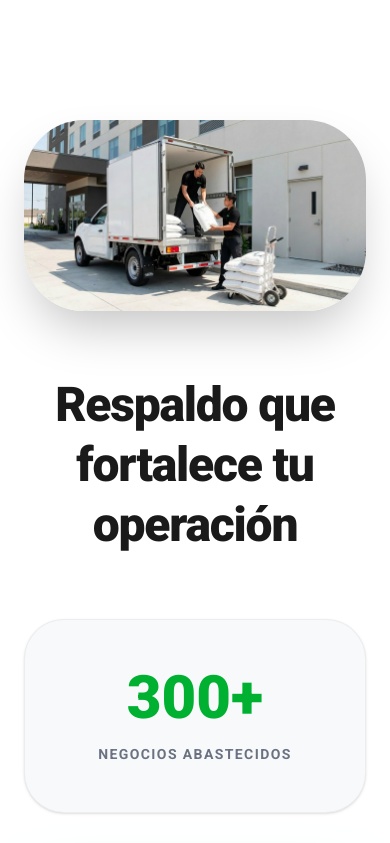
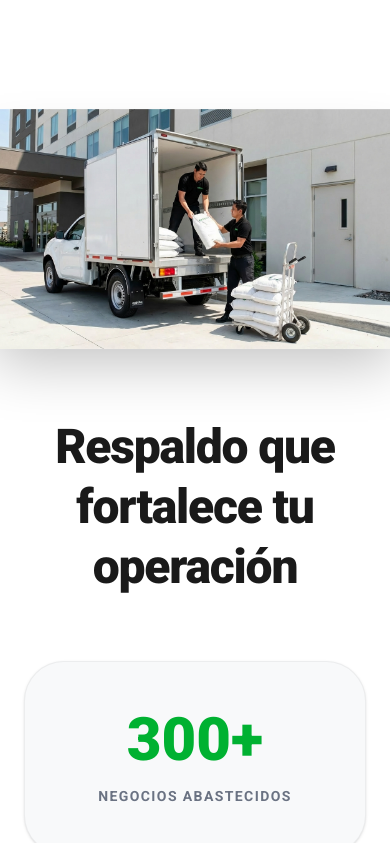
Before and after one commit to NeopointAgency/comercel, a React (Vite) app: page / in a window 390 px wide. Shown: the part 4200-5043 px from the top of the page. Built offline with nearby package versions, Linux system fonts and the light colour scheme.

Commit message:
Implement advanced scroll-shrink animation for stats image

```diff
--- a/src/App.tsx
+++ b/src/App.tsx
@@ -46,16 +46,38 @@ export default function App() {
       start: 'top 90%'
     });
 
+    // Stats Image Expansion/Shrink Animation
+    gsap.fromTo(".stats-img-container",
+      {
+        width: "100%",
+        borderRadius: 0,
+        scale: 1.1
+      },
+      {
+        width: isMobile ? "90%" : "85%",
+        maxWidth: "1024px",
+        borderRadius: isMobile ? 30 : 60,
+        scale: 1,
+        ease: "none",
+        scrollTrigger: {
+          trigger: ".stats-section",
+          start: "top bottom",
+          end: "top top+=100",
+          scrub: 1
+        }
+      }
+    );
+
     // Stats Section & Counters coordinated reveal
     const statsTl = gsap.timeline({
       scrollTrigger: {
-        trigger: '.stats-section',
-        start: 'top 85%',
-        toggleActions: 'play none none none'
+        trigger: ".stats-section",
+        start: "top 85%",
+        toggleActions: "play none none none"
       }
     });
 
-    statsTl.from('.stats-title', { y: 40, opacity: 0, duration: 1, ease: 'power3.out' })
+    statsTl.from(".stats-title", { y: 40, opacity: 0, duration: 1, ease: "power3.out" })
       .from('.stat-card', {
         y: 50,
         opacity: 0,
@@ -308,15 +330,18 @@ export default function App() {
         </section>
 
         {/* Stats Section */}
-        <section className="stats-section px-6 py-32 max-w-7xl mx-auto text-center">
-          <div>
-            <div className="stats-img-container rounded-[60px] overflow-hidden shadow-2xl max-w-5xl mx-auto mb-16">
+        <section className="stats-section py-32 overflow-hidden bg-white">
+          <div className="stats-img-wrapper w-full mb-20 flex justify-center">
+            <div className="stats-img-container overflow-hidden shadow-2xl relative">
               <img
                 src="/operacion.jpeg"
                 alt="Operación logistica de Comercel"
-                className="w-full h-auto"
+                className="w-full h-full object-cover"
               />
             </div>
+          </div>
+
+          <div className="max-w-7xl mx-auto px-6 text-center">
             <h2 className="stats-title text-5xl md:text-6xl font-extrabold mb-16 leading-tight text-comercel-dark">
               Respaldo que <br />
               fortalece tu operación
@@ -336,8 +361,6 @@ export default function App() {
                 <p className="text-gray-500 font-bold uppercase tracking-widest text-sm">Calidad Certificada</p>
               </div>
             </div>
-
-
           </div>
         </section>
 
```
